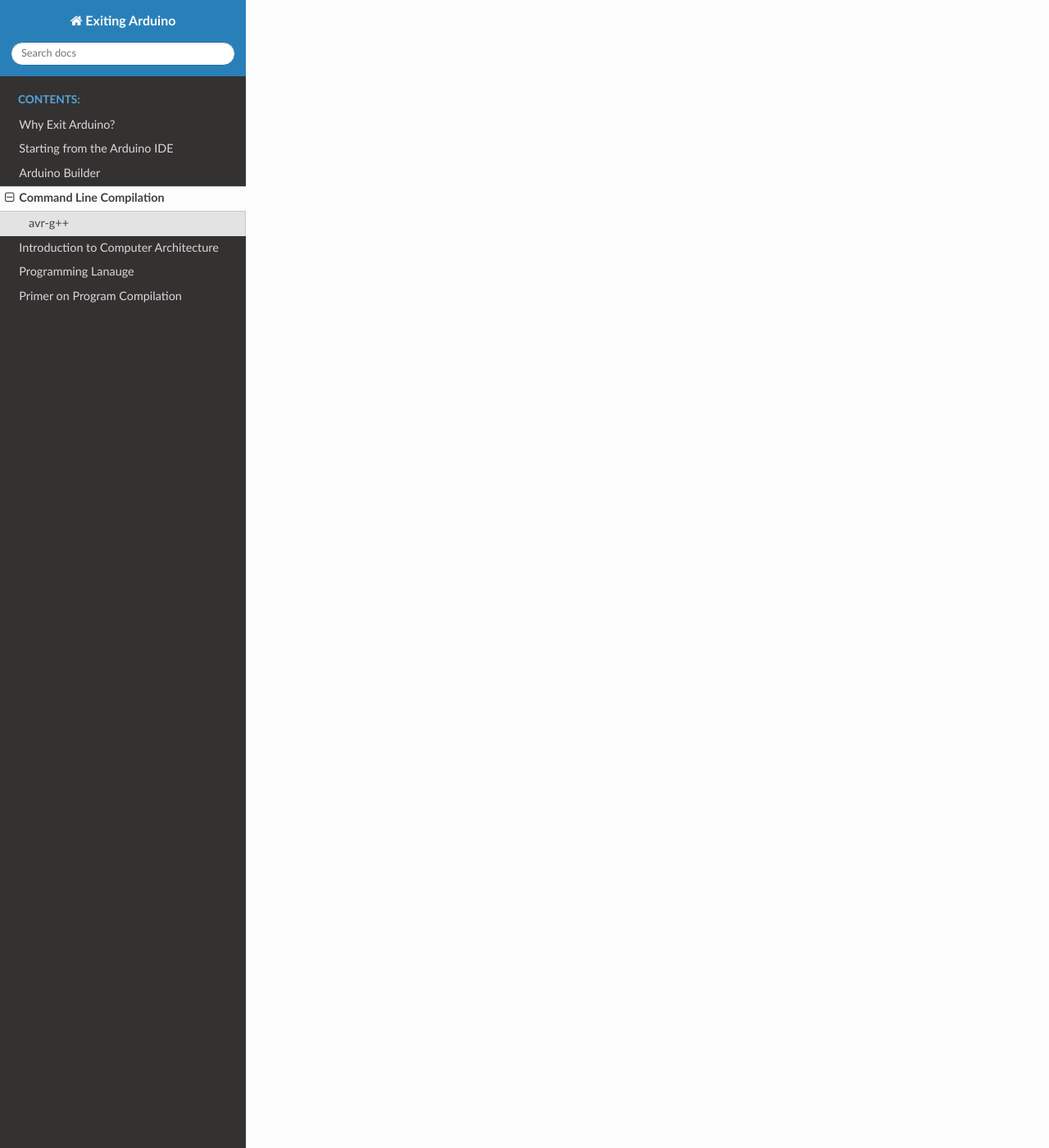
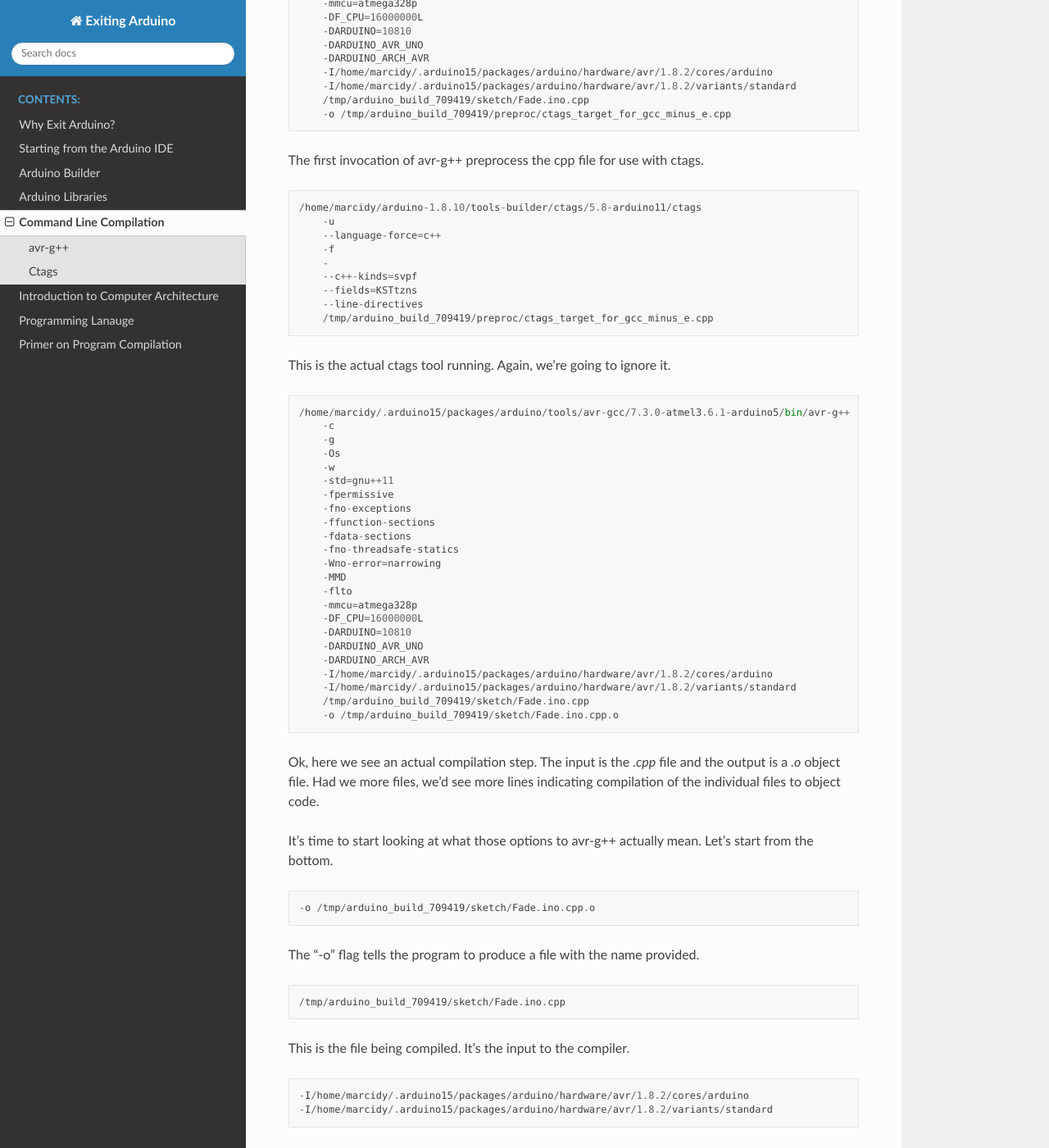
Before and after one commit to marcidy/exiting_arduino, a Sphinx documentation site: the page built from docs/source/cli_compile.rst, in a window 1280 px wide and 1400 px high, scrolled down 5584 px. Shown: the whole window at 82% size. Built offline with Sphinx 7.4.7 and the Read the Docs theme 2.0.0, drawn with Linux system fonts in a browser that asks for light colours; some of the changed text lies outside the part shown.

Commit message:
expanding command line compile, adding a section for diving through arduino libs

```diff
--- a/docs/source/cli_compile.rst
+++ b/docs/source/cli_compile.rst
@@ -166,5 +166,119 @@
     `/tmp/arduino_build_709419/sketch/Fade.ino.cpp`
        This file is in the build directory for your project, created by `arduino-builder`, and a ".cpp" extension has been added to the ".ino".  Part of what `arduino-builder` does is rewrite your file so it's actually valid C++.  Sketches themselves are not a complete program, nor strictly valid C++, but make up part of a larger program which gets compiled.  We'll see that as we move along.  When you write code outside the ecosystem, it will have to be valid C++, so it's important to see where and how this step occurs between "sketch" and code.  See :ref:`arduino_builder_preproc` for some on this.
 
-Notes:
-Where are these options used (like the -D stuff)
+
+Ctags
+-----
+
+Ctags is outside the scope of this guide, but you can read about it on line.  Basically it's a tool which creates an index of all the C++ "stuff" you are using, so it can be looked up and found by other tools.  The following step uses this file.
+
+::
+
+    /home/marcidy/.arduino15/packages/arduino/tools/avr-gcc/7.3.0-atmel3.6.1-arduino5/bin/avr-g++
+        -c
+        -g
+        -Os
+        -w
+        -std=gnu++11
+        -fpermissive
+        -fno-exceptions
+        -ffunction-sections
+        -fdata-sections
+        -fno-threadsafe-statics
+        -Wno-error=narrowing
+        -flto
+        -w
+        -x c++
+        -E
+        -CC
+        -mmcu=atmega328p
+        -DF_CPU=16000000L
+        -DARDUINO=10810
+        -DARDUINO_AVR_UNO
+        -DARDUINO_ARCH_AVR
+        -I/home/marcidy/.arduino15/packages/arduino/hardware/avr/1.8.2/cores/arduino
+        -I/home/marcidy/.arduino15/packages/arduino/hardware/avr/1.8.2/variants/standard
+        /tmp/arduino_build_709419/sketch/Fade.ino.cpp
+        -o /tmp/arduino_build_709419/preproc/ctags_target_for_gcc_minus_e.cpp
+
+The first invocation of avr-g++ preprocess the cpp file for use with ctags.
+
+::
+
+    /home/marcidy/arduino-1.8.10/tools-builder/ctags/5.8-arduino11/ctags
+        -u
+        --language-force=c++
+        -f
+        -
+        --c++-kinds=svpf
+        --fields=KSTtzns
+        --line-directives
+        /tmp/arduino_build_709419/preproc/ctags_target_for_gcc_minus_e.cpp
+
+This is the actual ctags tool running.  Again, we're going to ignore it.
+
+::
+
+    /home/marcidy/.arduino15/packages/arduino/tools/avr-gcc/7.3.0-atmel3.6.1-arduino5/bin/avr-g++
+        -c
+        -g
+        -Os
+        -w
+        -std=gnu++11
+        -fpermissive
+        -fno-exceptions
+        -ffunction-sections
+        -fdata-sections
+        -fno-threadsafe-statics
+        -Wno-error=narrowing
+        -MMD
+        -flto
+        -mmcu=atmega328p
+        -DF_CPU=16000000L
+        -DARDUINO=10810
+        -DARDUINO_AVR_UNO
+        -DARDUINO_ARCH_AVR
+        -I/home/marcidy/.arduino15/packages/arduino/hardware/avr/1.8.2/cores/arduino
+        -I/home/marcidy/.arduino15/packages/arduino/hardware/avr/1.8.2/variants/standard
+        /tmp/arduino_build_709419/sketch/Fade.ino.cpp
+        -o /tmp/arduino_build_709419/sketch/Fade.ino.cpp.o
+
+Ok, here we see an actual compilation step.  The input is the `.cpp` file and the output is a `.o` object file.  Had we more files, we'd see more lines indicating compilation of the individual files to object code.
+
+It's time to start looking at what those options to avr-g++ actually mean.  Let's start from the bottom.
+
+::
+
+    -o /tmp/arduino_build_709419/sketch/Fade.ino.cpp.o
+
+The "-o" flag tells the program to produce a file with the name provided.
+
+::
+
+    /tmp/arduino_build_709419/sketch/Fade.ino.cpp
+
+This is the file being compiled. It's the input to the compiler.
+
+::
+
+    -I/home/marcidy/.arduino15/packages/arduino/hardware/avr/1.8.2/cores/arduino
+    -I/home/marcidy/.arduino15/packages/arduino/hardware/avr/1.8.2/variants/standard
+
+Remember the "-I" is for libraries.  Specifically "other files to include when compiling".  We need files in these directories becuase they are either explicitly in `#include` statements in our file, or are included by other files which have been included.  Let's look at what's included in Fade.ino.
+
+::
+
+    #include <Arduino.h>
+
+Only `Arduino.h`.  Hmm.  If you look in the directories mentioned above, you'll find this file.
+
+Well, if your more curious, checkout :ref:`arduino_libraries` to dig deeper through it and it's includes.  This part of the guide is just going to focus on command line compilation.  If you are curious where all the definitions are for the things which are otherwise magically working, that's a good place to look.
+
+
+::
+
+    -mmcu=atmega328p
+    -DF_CPU=16000000L
+    -DARDUINO=10810
+    -DARDUINO_AVR_UNO
+    -DARDUINO_ARCH_AVR
--- a/docs/source/index.rst
+++ b/docs/source/index.rst
@@ -13,6 +13,7 @@
    why_exit_arduino
    start_from_ide
    arduino_builder
+   arduino_libraries
    cli_compile
    architecture_introduction
    programming_language
```
Also changed, not shown: docs/source/arduino_builder.rst (+59 -43 lines), docs/source/arduino_libraries.rst (added, +134 -0 lines), 1 other file.
